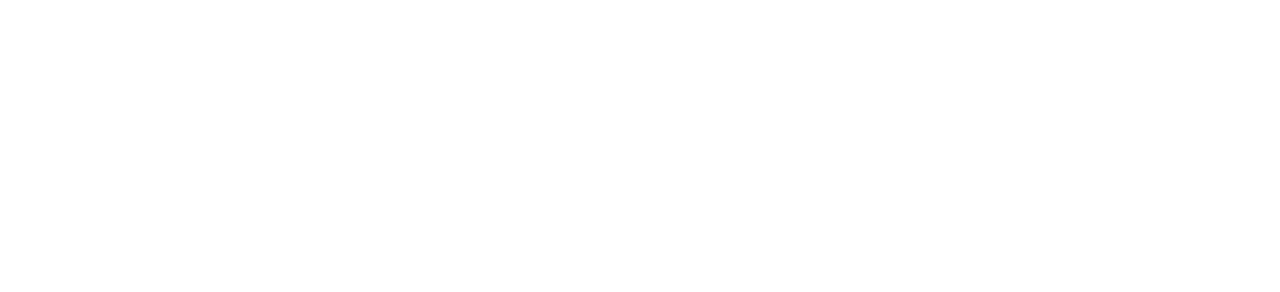
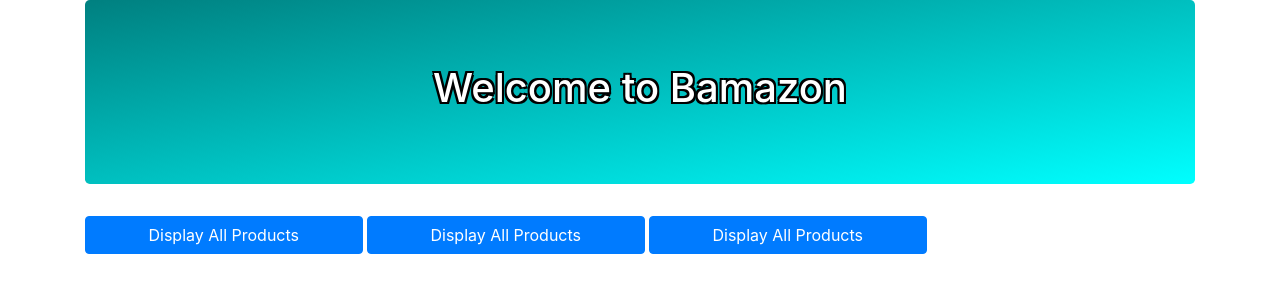
Before and after one commit to mbennett5516/bamazon, a website: page public/index.html in a window 1280 px wide. Drawn offline with nearby package versions, Linux system fonts and the light colour scheme.

Commit message:
working on index

```diff
--- a/public/css/style.css
+++ b/public/css/style.css
@@ -0,0 +1,10 @@
+.jumbotron{
+    background-image: linear-gradient(to bottom right, teal, aqua);
+    color: white;
+    text-align: center;
+    text-shadow:
+		-2px -2px 0 #000,
+		2px -2px 0 #000,
+		-2px 2px 0 #000,
+		2px 2px 0 #000;
+}
--- a/public/index.html
+++ b/public/index.html
@@ -4,9 +4,22 @@
     <meta charset="UTF-8">
     <meta name="viewport" content="width=device-width, initial-scale=1.0">
     <meta http-equiv="X-UA-Compatible" content="ie=edge">
-    <title>Hello World</title>
+    <title>Bamazon</title>
+    <script src="https://code.jquery.com/jquery-3.3.1.slim.min.js" integrity="sha384-q8i/X+965DzO0rT7abK41JStQIAqVgRVzpbzo5smXKp4YfRvH+8abtTE1Pi6jizo" crossorigin="anonymous"></script>
+    <script src="https://cdnjs.cloudflare.com/ajax/libs/popper.js/1.14.3/umd/popper.min.js" integrity="sha384-ZMP7rVo3mIykV+2+9J3UJ46jBk0WLaUAdn689aCwoqbBJiSnjAK/l8WvCWPIPm49" crossorigin="anonymous"></script>
+    <link rel="stylesheet" href="https://stackpath.bootstrapcdn.com/bootstrap/4.1.3/css/bootstrap.min.css" integrity="sha384-MCw98/SFnGE8fJT3GXwEOngsV7Zt27NXFoaoApmYm81iuXoPkFOJwJ8ERdknLPMO" crossorigin="anonymous">
+    <script src="https://stackpath.bootstrapcdn.com/bootstrap/4.1.3/js/bootstrap.min.js" integrity="sha384-ChfqqxuZUCnJSK3+MXmPNIyE6ZbWh2IMqE241rYiqJxyMiZ6OW/JmZQ5stwEULTy" crossorigin="anonymous"></script>
+    <link rel="stylesheet" type="text/css"href="./css/style.css">
 </head>
 <body>
 
+    <div class="container">
+        <div class="jumbotron"><h1>Welcome to Bamazon</h1></div>
+    </div>
+    <div class="container">
+        <button type = "button" class="btn btn-primary col-3">Display All Products</button>
+        <button type = "button" class="btn btn-primary col-3">Display All Products</button>
+        <button type = "button" class="btn btn-primary col-3">Display All Products</button>
+    </div>
 </body>
 </html>
```
Also changed, not shown: public/product.html (added).
